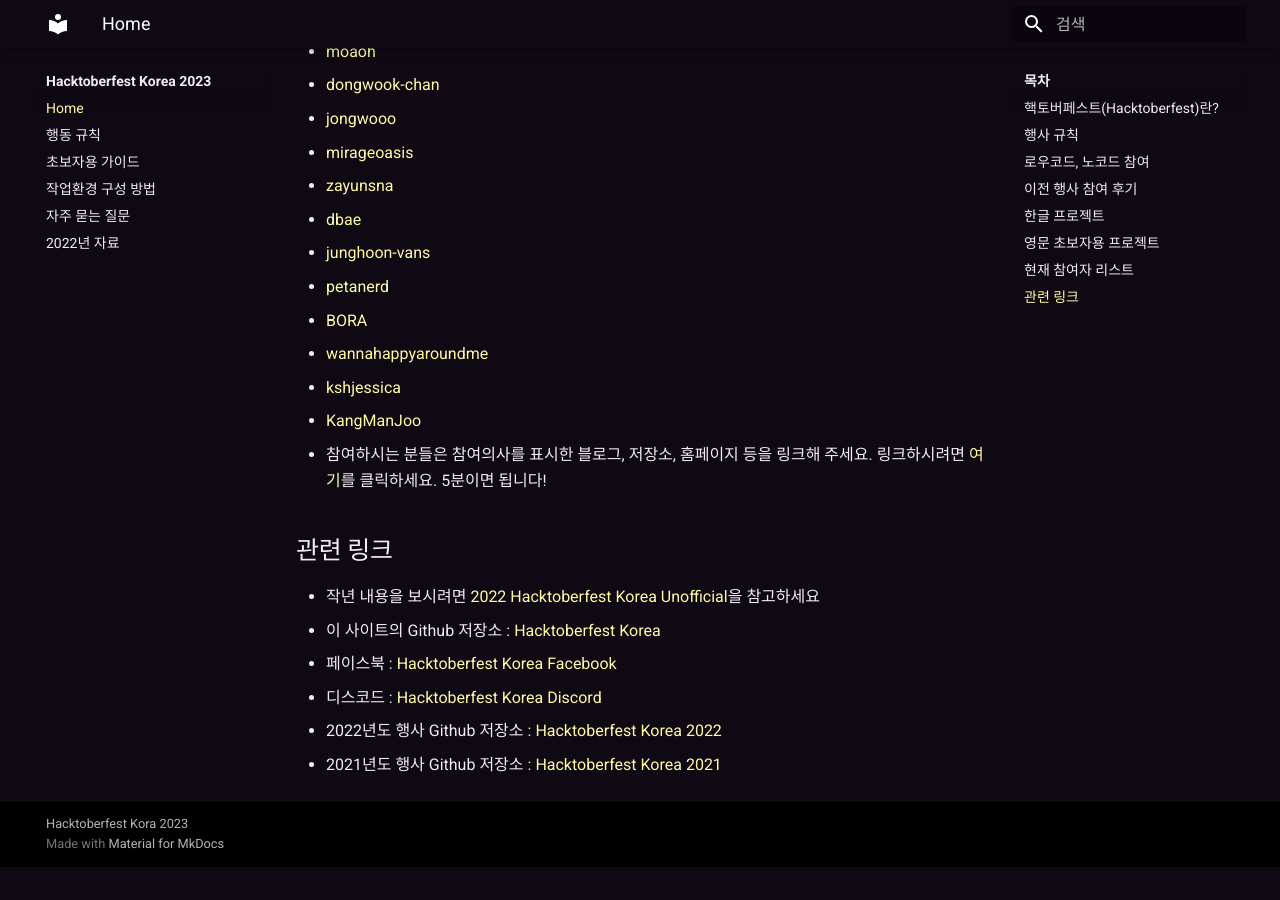
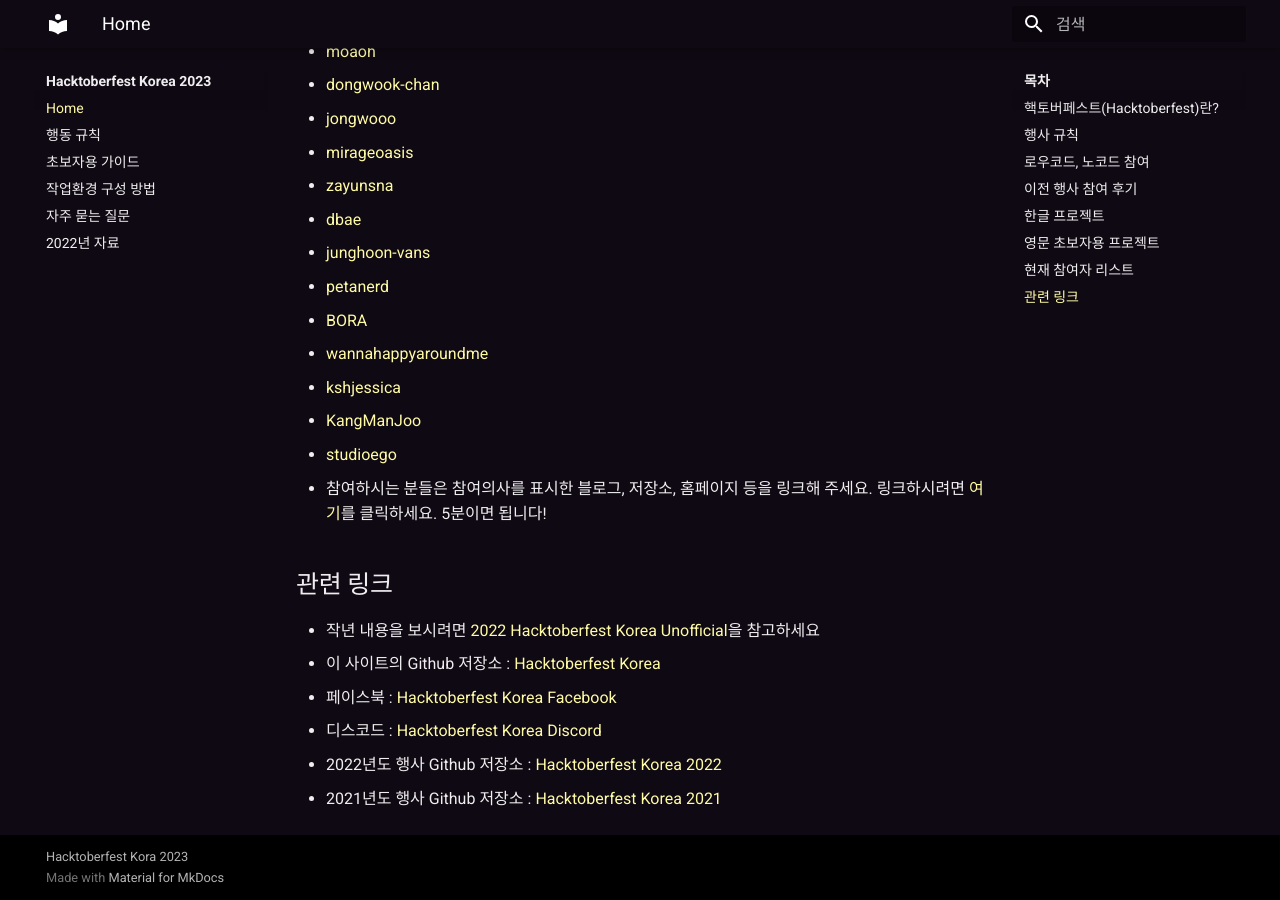
Before and after one commit to hacktoberfestkorea/hacktoberfestkorea, an MkDocs documentation site: the page built from docs/index.md, in a window 1280 px wide and 900 px high, scrolled down 4587 px. Built offline with MkDocs 1.6.1 and Material for MkDocs 9.7.7, drawn with Linux system fonts in a browser that asks for light colours; before the commit the page ends 5454 px from its top, so only the background shows below that.

Commit message:
Update studioego on current paticipant list
Update studioego on current paticipant list

```diff
--- a/docs/index.md
+++ b/docs/index.md
@@ -126,6 +126,7 @@
 - [wannahappyaroundme](https://github.com/wannahappyaroundme)
 - [kshjessica](https://github.com/kshjessica)
 - [KangManJoo](https://github.com/eogns47)
+- [studioego](https://github.com/studioego)
 - 참여하시는 분들은 참여의사를 표시한 블로그, 저장소, 홈페이지 등을 링크해 주세요. 링크하시려면 [여기](https://github.com/phg98/hacktoberfestkorea/edit/master/docs/index.md)를 클릭하세요. 5분이면 됩니다!
 
 ## 관련 링크 {#associated-link}
```
